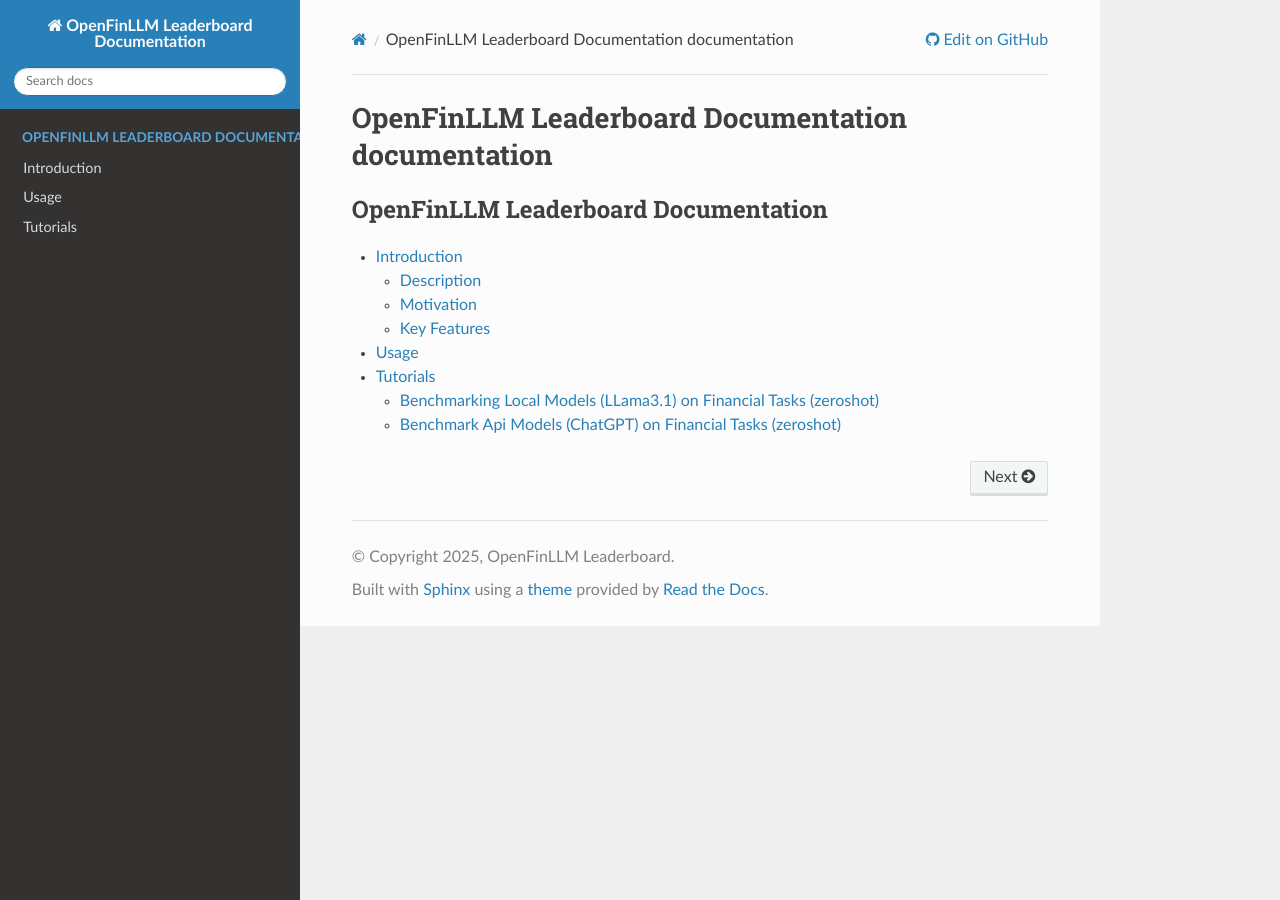
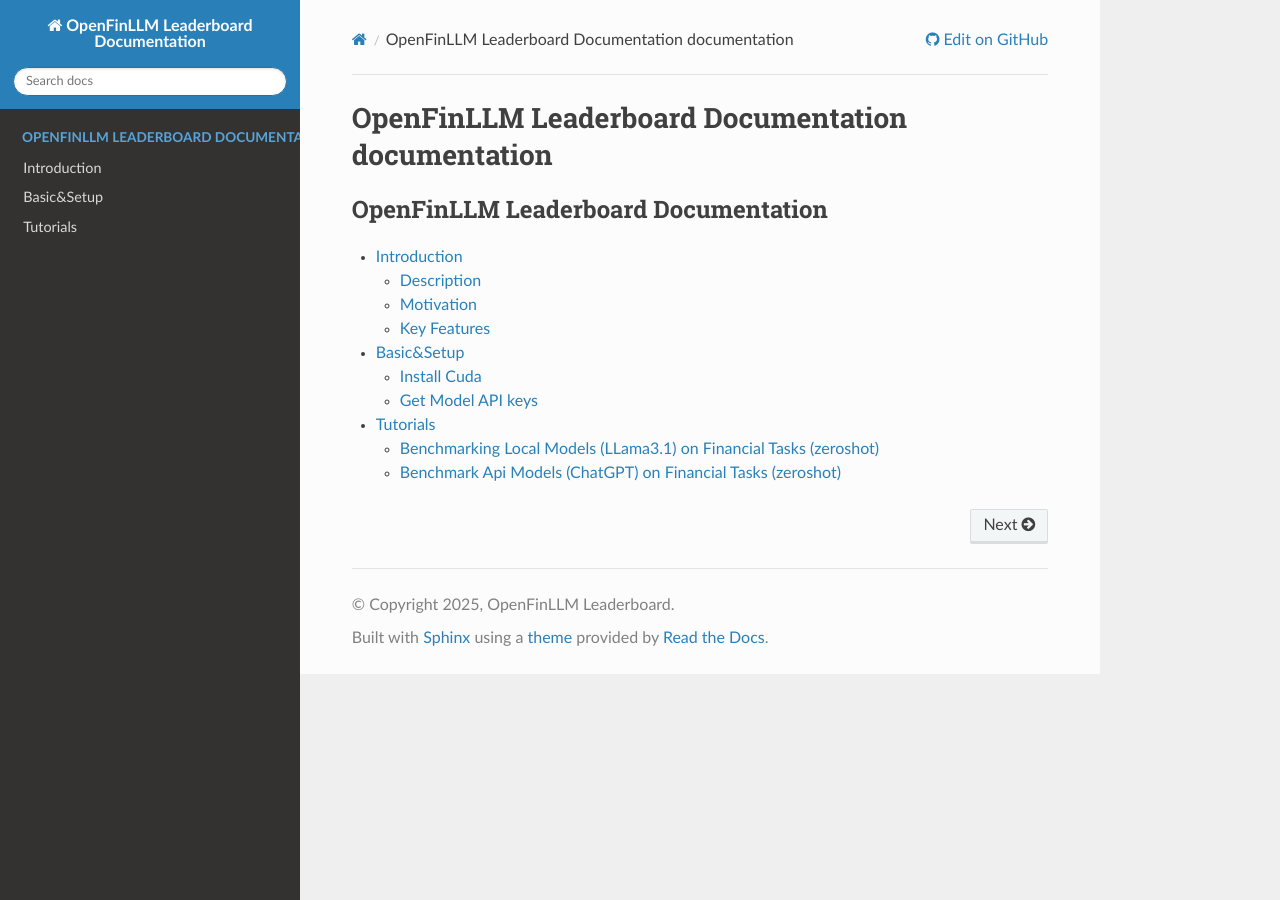
Before and after one commit to minnahuang11/FinLLM-Leaderboard, a Sphinx documentation site: the page built from docs/source/index.rst, in a window 1280 px wide. Built offline with Sphinx 7.4.7 and the Read the Docs theme 3.1.0, drawn with Linux system fonts in a browser that asks for light colours; pages that are not in the unit, such as notebooks, are missing from menus.

Commit message:
Minor structural changes

```diff
--- a/docs/source/index.rst
+++ b/docs/source/index.rst
@@ -20,5 +20,5 @@
    :caption: OpenFinLLM Leaderboard Documentation
 
    user/introduction
-   user/usage
+   basics_setup/index
    tutorials/index
--- a/docs/source/tutorials/benchmark_zeroshot_api_guide.rst
+++ b/docs/source/tutorials/benchmark_zeroshot_api_guide.rst
@@ -1,7 +1,7 @@
 .. _zero_shot_openai:
 
 Benchmark Api Models (ChatGPT) on Financial Tasks (zeroshot)
-==========================================
+=============================================================
 
 This guide shows how to benchmark an OpenAI model in a **Zero-Shot** setting:
 
@@ -12,6 +12,7 @@
 
 Prerequisites
 -------------
+
 
 1. **config.json** containing your keys. For this tutorial, only ``openai_api_key`` is actually used, but you can also store other keys for future expansions:
 
```
